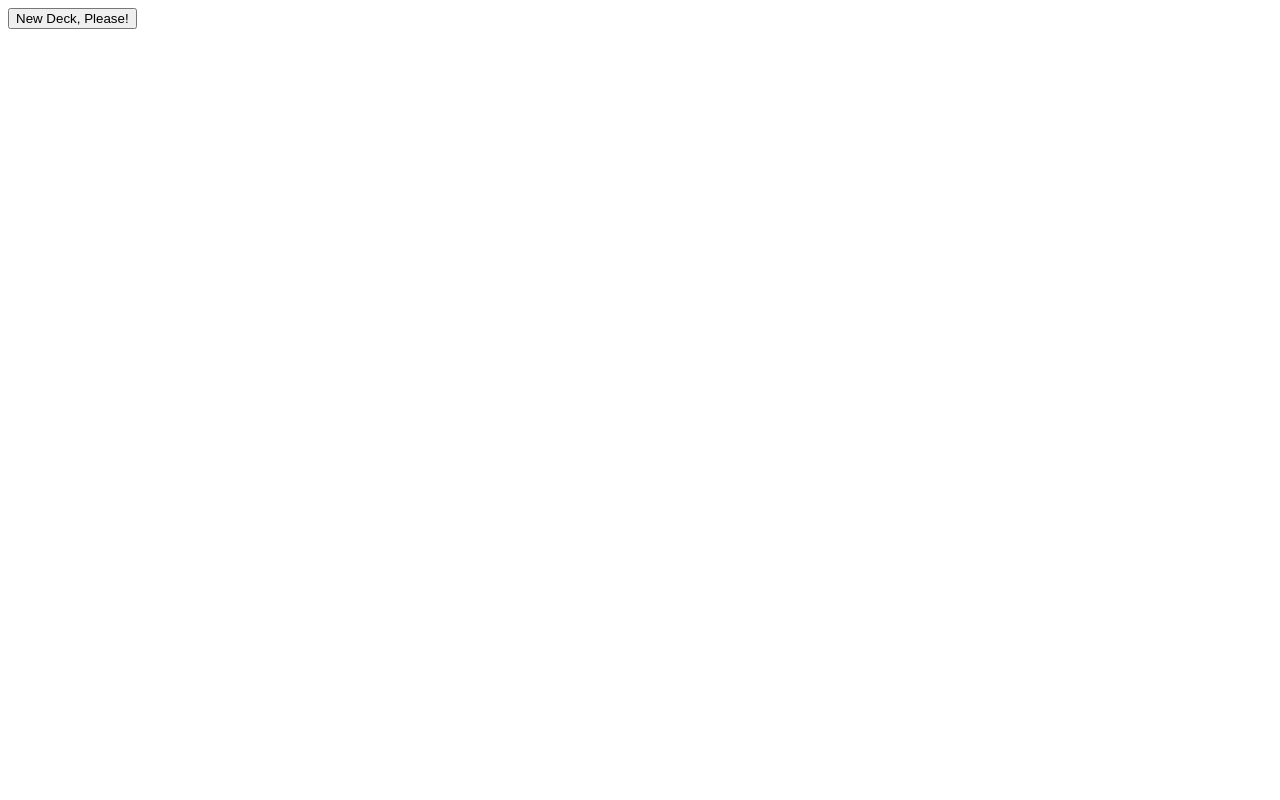
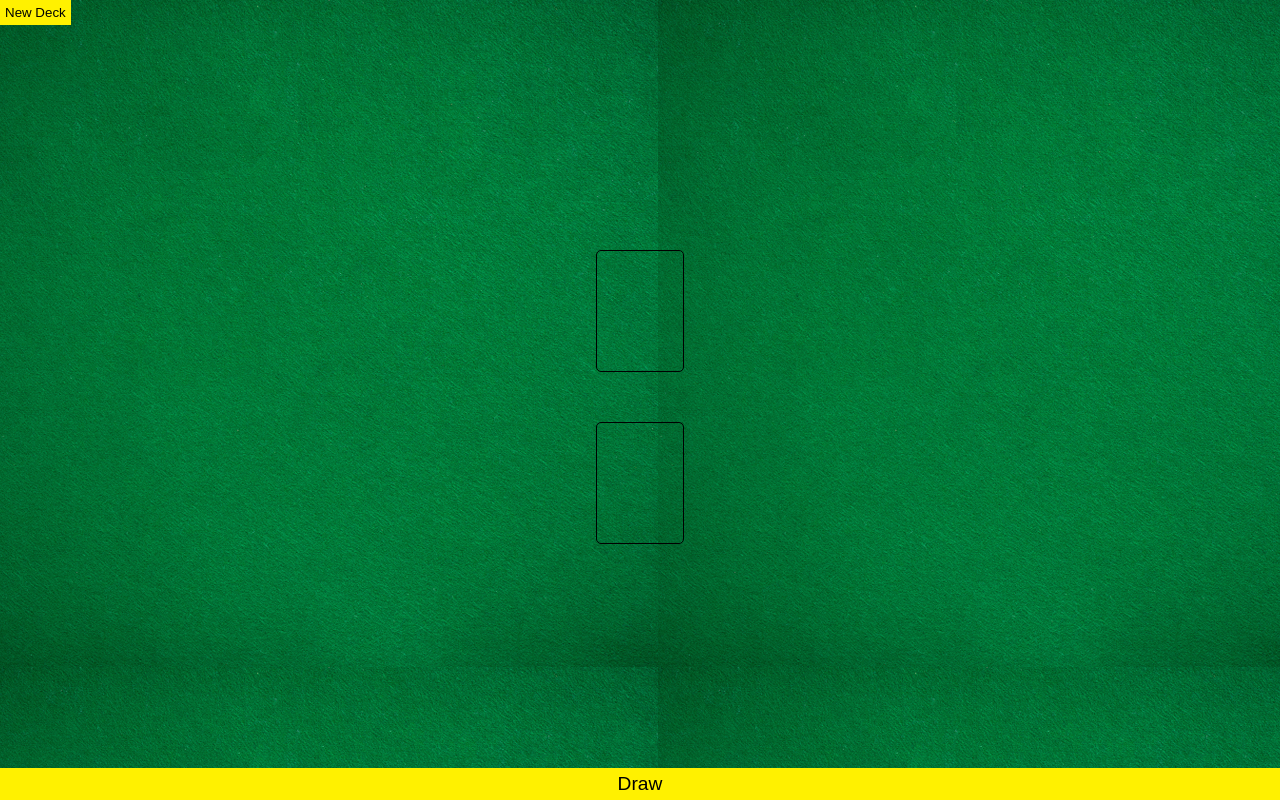
Before and after one commit to ffernandocosta/war-game, a plain HTML site: page index.html in a window 1280 px wide. Drawn offline with Linux system fonts and the light colour scheme.

Commit message:
feat: add body, buttons styles and cards placeholder

```diff
--- /dev/null
+++ b/css/styles.css
@@ -0,0 +1,42 @@
+html, body {
+    margin: 0;
+    padding: 0;
+    background-image: url("/assets/img/table.png");
+    font-family: "Exo 2", sans-serif;
+    height: 100vh;
+}
+
+body {
+    display: flex;
+    flex-direction: column;
+    align-items: center;
+    justify-content: space-between;
+}
+
+button {
+    background-color: #FFF100;
+    cursor: pointer;
+    border: none;
+}
+
+button#new-deck {
+    align-self: flex-start;
+    padding: 5px;
+}
+
+button.draw {
+    font-size: 1.2em;
+    padding: 5px;
+    align-self: stretch;
+}
+
+div.card-slot {
+    border: 1px solid black;
+    border-radius: 5px;
+    height: 120px;
+    width: calc(120px * 5 / 7);
+}
+
+div.card-slot:nth-of-type(1) {
+    margin-bottom: 50px;
+}
--- a/index.html
+++ b/index.html
@@ -3,11 +3,16 @@
 <head>
     <meta charset="UTF-8">
     <meta name="viewport" content="width=device-width, initial-scale=1.0">
-    <title>Document</title>
+    <title>War game!</title>
+    <link rel="stylesheet" href="/css/styles.css">
 </head>
 <body>
-    <button id="new-deck">New Deck, Please!</button>
-
+    <button id="new-deck">New Deck</button>
+    <div id="cards">
+        <div class="card-slot"></div>
+        <div class="card-slot"></div>
+    </div>
+    <button id="draw-cards" class="draw">Draw</button>
     <script type="module" src="/js/main.js"></script>
 </body>
 </html>
```
Also changed, not shown: assets/img/table.png (added).
